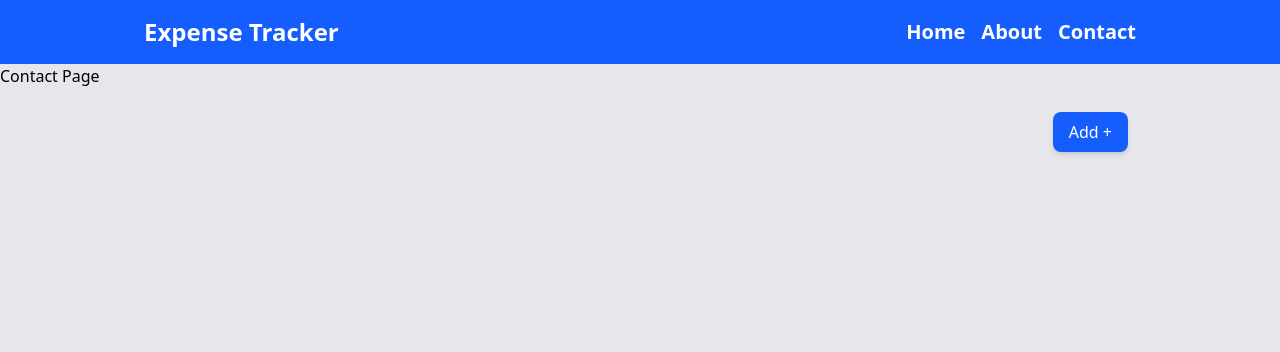
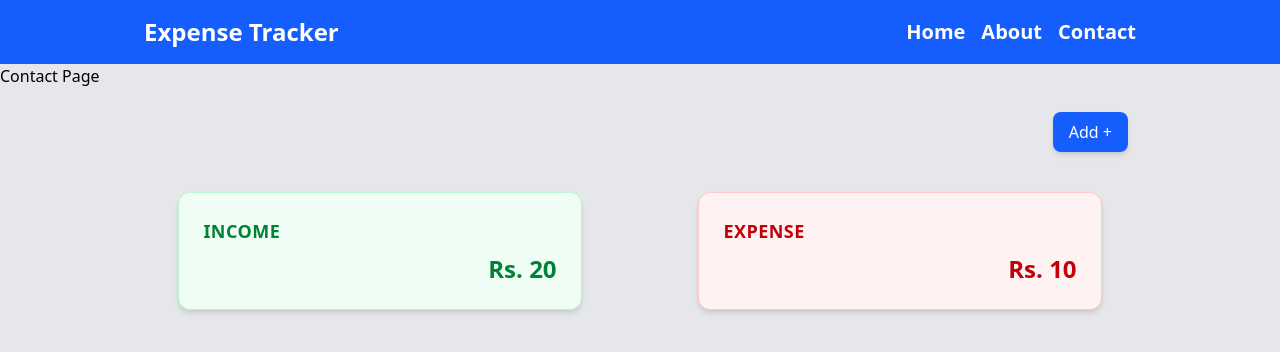
Before and after one commit to Hood-Khan/expense-management-app-reactjs, a React (Vite) app: page /contact in a window 1280 px wide. Shown: the top 352 px of the page. Built offline with nearby package versions, Linux system fonts and the light colour scheme.

Commit message:
allexpense ui created

```diff
--- a/src/App.jsx
+++ b/src/App.jsx
@@ -2,6 +2,7 @@ import React from "react";
 import Navbar from "./components/Navbar";
 import { Route, Routes } from "react-router-dom";
 import AddExpense from "./components/AddExpense";
+import AllExpense from "./components/AllExpense";
 
 function App() {
   // const [isOpen, setIsOpen] = useState(true);
@@ -23,6 +24,7 @@ function App() {
 
       <div className="w-[80%] mx-auto">
         <AddExpense />
+        <AllExpense />
       </div>
     </div>
   );
--- a/src/components/AddExpense.jsx
+++ b/src/components/AddExpense.jsx
@@ -1,11 +1,15 @@
-import React, { useState } from 'react'
+import React, { useContext, useState } from 'react'
+import { mainContext } from '../context/MainContext';
 
 function AddExpense() {
   const [isShown, setIsShown] = useState(true);
 
-  const onhandleSubmit = (e) => {
+  const {allExpense,setAllExpense} = useContext(mainContext);
+  // console.log("data in add expense", allExpense);
+
+  const onhandleSubmit = (event) => {
     try{
-      e.preventDefault();
+      event.preventDefault();
     console.log("form submitted");
 
     const formData = new FormData(event.target);
@@ -13,7 +17,7 @@ function AddExpense() {
     const description = formData.get("description") || "";
     const purpose = formData.get("purpose") || "";
 
-      if(!price<=0 || !description || !purpose){
+      if(price<=0 || !description || !purpose){
         alert("please fill all details properly");
         return
       }
@@ -25,6 +29,11 @@ function AddExpense() {
         created_at:new Date(),
         id:Date.now()
       }
+
+      setAllExpense([...allExpense, exp])
+
+      alert('expense added successfully');
+      event.target.reset()
 
     }catch(err){
       console.log("Error in form submit", err);
@@ -64,6 +73,7 @@ function AddExpense() {
             name="price"
             placeholder="Enter amount"
             className="w-full rounded-lg border border-gray-300 px-3 py-2 outline-none focus:ring-2 focus:ring-blue-500 focus:border-blue-500"
+            required
           />
         </div>
 
@@ -78,6 +88,7 @@ function AddExpense() {
             rows="3"
             placeholder="Enter description"
             className="w-full rounded-lg border border-gray-300 px-3 py-2 outline-none resize-none focus:ring-2 focus:ring-blue-500 focus:border-blue-500"
+            required
           ></textarea>
         </div>
 
@@ -90,6 +101,7 @@ function AddExpense() {
             name="purpose"
             id="purpose"
             className="w-full rounded-lg border border-gray-300 px-3 py-2 outline-none focus:ring-2 focus:ring-blue-500 focus:border-blue-500"
+            required
           >
             <option value="expense">Expense</option>
             <option value="income">Income</option>
--- a/src/components/AllExpense.jsx
+++ b/src/components/AllExpense.jsx
@@ -2,7 +2,31 @@ import React from 'react'
 
 function AllExpense() {
   return (
-    <div>AllExpense</div>
+    <>
+      <div className="grid grid-cols-1 sm:grid-cols-2 gap-4">
+
+        {/* Income Card */}
+        <div className="w-[96%] lg:w-[80%] mx-auto bg-green-50 border border-green-200 rounded-xl shadow-md p-6 hover:shadow-lg transition">
+          <p className="text-green-700 text-lg font-bold uppercase tracking-wide">
+            Income
+          </p>
+          <p className="text-green-700 font-bold text-2xl text-right mt-2">
+            Rs. 20
+          </p>
+        </div>
+
+        {/* Expense Card */}
+        <div className="w-[96%] lg:w-[80%] mx-auto bg-red-50 border border-red-200 rounded-xl shadow-md p-6 hover:shadow-lg transition">
+          <p className="text-red-700 text-lg font-bold uppercase tracking-wide">
+            Expense
+          </p>
+          <p className="text-red-700 font-bold text-2xl text-right mt-2">
+            Rs. 10
+          </p>
+        </div>
+
+      </div>
+    </>
   )
 }
 
--- /dev/null
+++ b/src/context/MainContext.jsx
@@ -0,0 +1,13 @@
+import React, { createContext, useState } from 'react'
+
+export const mainContext = createContext()
+
+export const MainContext = ({children}) => {
+
+    const [allExpense,setAllExpense]=useState([])
+
+  return (
+
+        <mainContext.Provider value={{allExpense,setAllExpense}}>{children}</mainContext.Provider>
+  )
+}
--- a/src/main.jsx
+++ b/src/main.jsx
@@ -3,11 +3,12 @@ import { createRoot } from 'react-dom/client'
 import './index.css'
 import App from './App.jsx'
 import { BrowserRouter } from 'react-router-dom'
+import { MainContext } from './context/MainContext.jsx'
 
 createRoot(document.getElementById('root')).render(
   <BrowserRouter>
-    <StrictMode>
+    <MainContext>
       <App />
-    </StrictMode>
+    </MainContext>
   </BrowserRouter>,
 )
```
